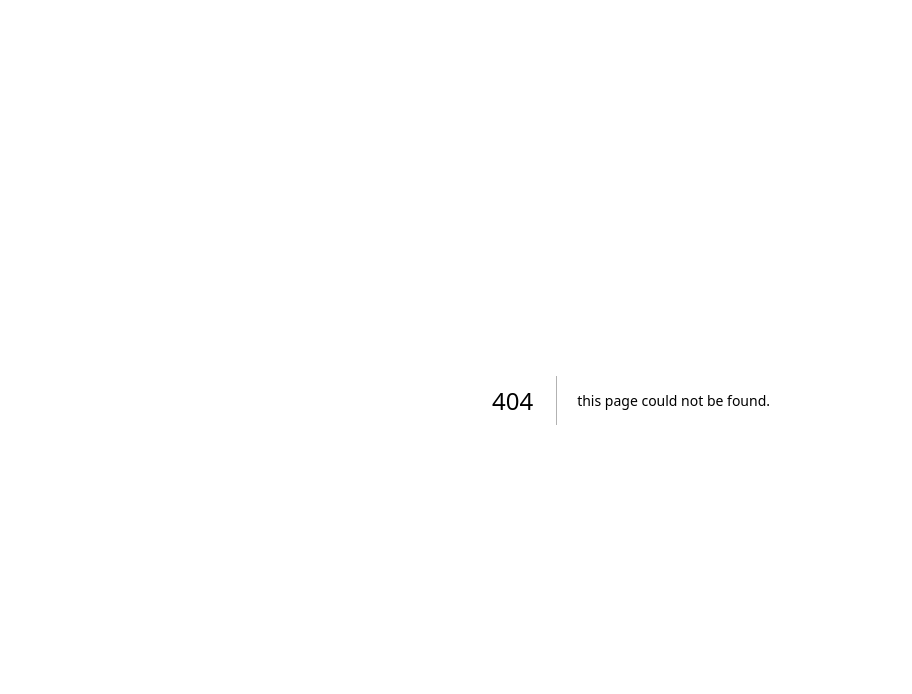
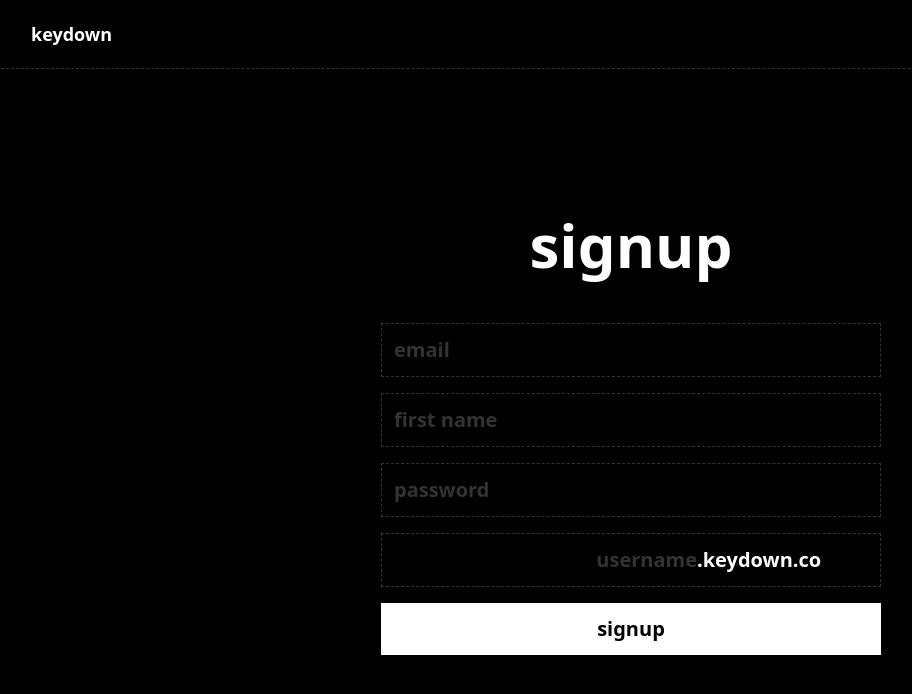
Before and after one commit to akinloluwami/keydown, a Next.js app: page /signup in a window 1280 px wide. Before the commit this address had no page. Shown: the top 694 px of the page, without its empty margins (9-921 px from the left). Built offline with nearby package versions, Linux system fonts and the light colour scheme.

Commit message:
created signup page

```diff
--- /dev/null
+++ b/pages/signup.tsx
@@ -0,0 +1,45 @@
+import Header from "@/components/Header";
+import Link from "next/link";
+import React from "react";
+
+const Signup = () => {
+  return (
+    <div className="h-screen flex flex-col justify-between">
+      <Header />
+      <div className="flex flex-col items-center justify-center gap-y-2">
+        <h1 className="text-6xl font-bold ">Signup</h1>
+        <form className="flex flex-col gap-y-4 mt-10 w-full max-w-[500px]">
+          <input
+            type="text"
+            className="bg-transparent border border-dashed border-that-grey text-xl pl-3 py-3 placeholder:text-that-grey font-semibold"
+            placeholder="email"
+          />
+          <input
+            type="text"
+            className="bg-transparent border border-dashed border-that-grey text-xl pl-3 py-3 placeholder:text-that-grey font-semibold"
+            placeholder="first name"
+          />
+          <input
+            type="password"
+            className="bg-transparent border border-dashed border-that-grey text-xl pl-3 py-3 placeholder:text-that-grey font-semibold"
+            placeholder="password"
+          />
+          <div className="flex items-center border border-dashed border-that-grey text-xl pl-3 py-3">
+            <input
+              type="text"
+              className="bg-transparent outline-none text-right  placeholder:text-that-grey font-semibold"
+              placeholder="username"
+            />
+            <p className="text-xl font-semibold">.keydown.co</p>
+          </div>
+          <button className="bg-white text-black py-3 font-semibold text-xl">
+            signup
+          </button>
+        </form>
+      </div>
+      <div className=""></div>
+    </div>
+  );
+};
+
+export default Signup;
```
